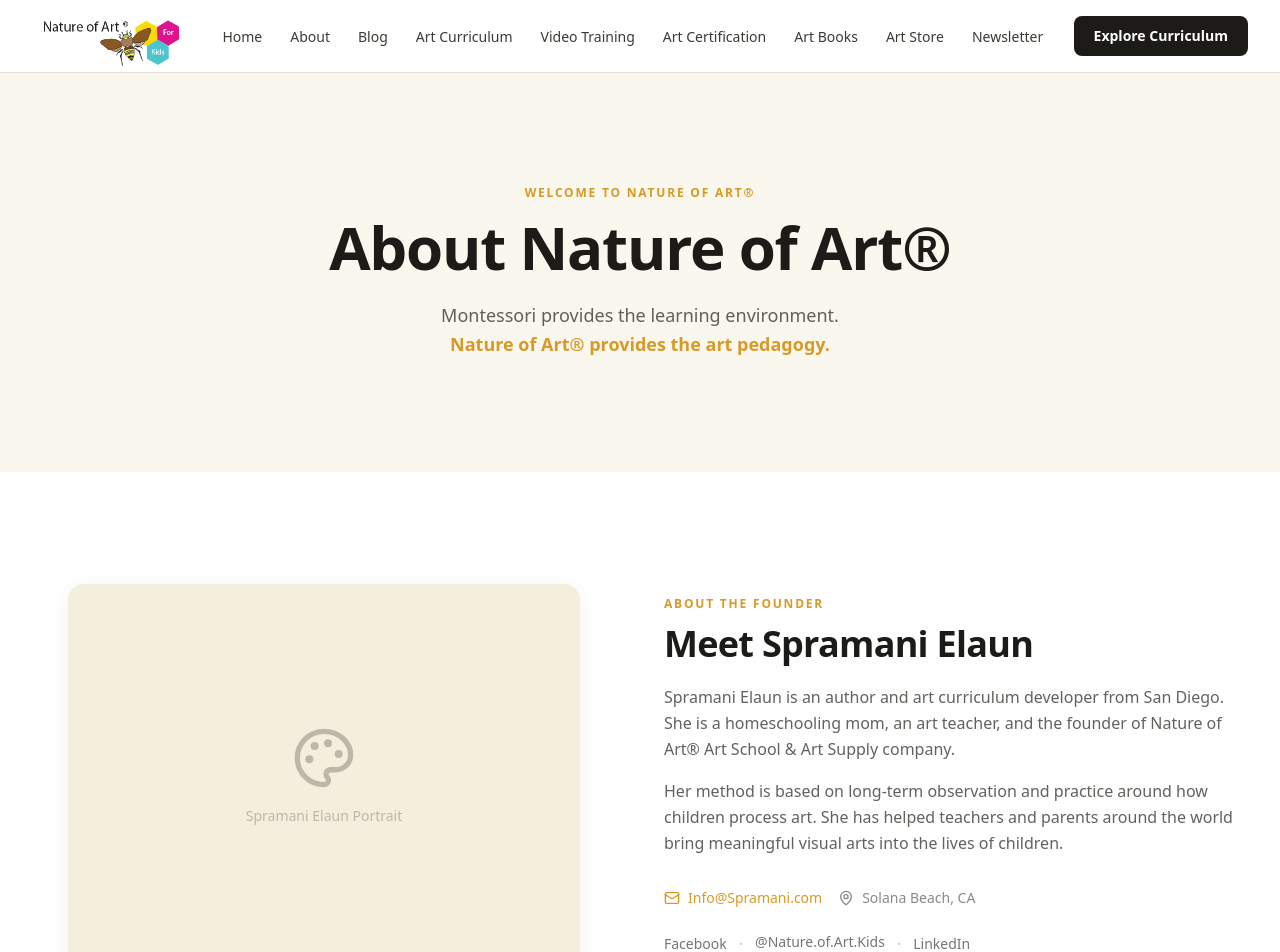
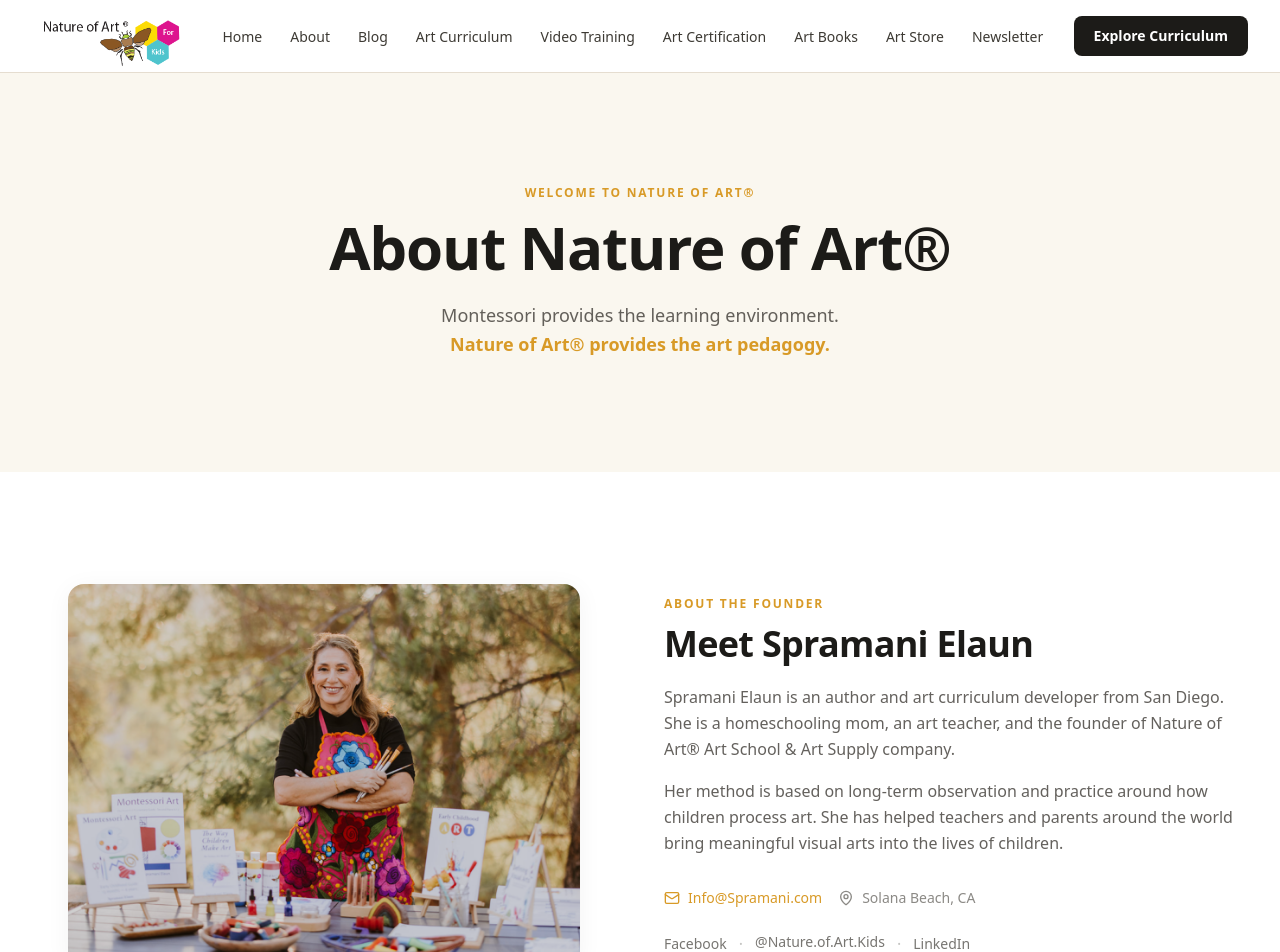
Before and after one commit to ilyroots/Montessori-Art-ReDesign, a Next.js app: page /about in a window 1280 px wide. Shown: the top 952 px of the page. Built offline with nearby package versions, Linux system fonts and the light colour scheme.

Commit message:
feat(about): add Spramani Elaun portrait photo to About page
- Replace Palette placeholder with Next.js Image component
- Use same portrait image as homepage: /images/spramani-elaun.png
- Descriptive alt text for accessibility

```diff
--- a/src/app/about/page.tsx
+++ b/src/app/about/page.tsx
@@ -1,3 +1,4 @@
+import Image from "next/image";
 import Link from "next/link";
 import { createMetadata } from "@/lib/seo";
 import { ScrollReveal } from "@/components/motion/ScrollReveal";
@@ -57,13 +58,14 @@
         <div className="mx-auto max-w-7xl px-4 sm:px-6 lg:px-8">
           <div className="grid grid-cols-1 lg:grid-cols-2 gap-12 items-center">
             <ScrollReveal>
-              <div className="aspect-[4/3] max-w-lg mx-auto relative rounded-card overflow-hidden shadow-card bg-canvas">
-                <div className="absolute inset-0 flex items-center justify-center text-charcoal/30">
-                  <div className="text-center">
-                    <Palette size={64} className="mx-auto mb-4" />
-                    <p className="text-sm font-medium">Spramani Elaun Portrait</p>
-                  </div>
-                </div>
+              <div className="aspect-[4/3] max-w-lg mx-auto relative rounded-card overflow-hidden shadow-card">
+                <Image
+                  src="/images/spramani-elaun.png"
+                  alt="Spramani Elaun, founder of Nature of Art®, surrounded by Montessori art materials and her published books"
+                  fill
+                  className="object-cover"
+                  sizes="(max-width: 768px) 100vw, 50vw"
+                />
               </div>
             </ScrollReveal>
 
```
